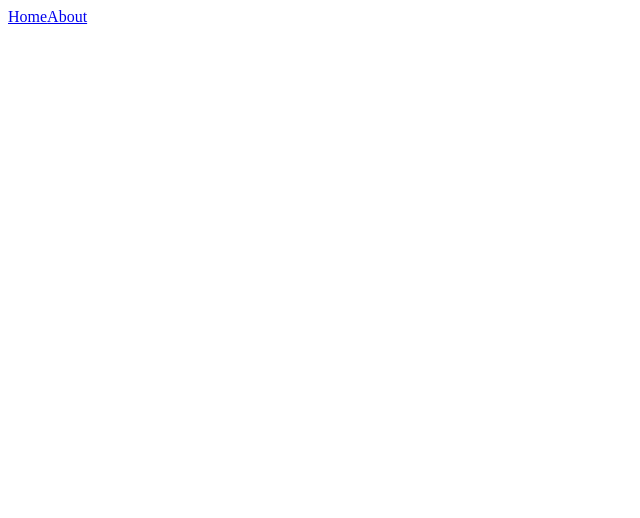
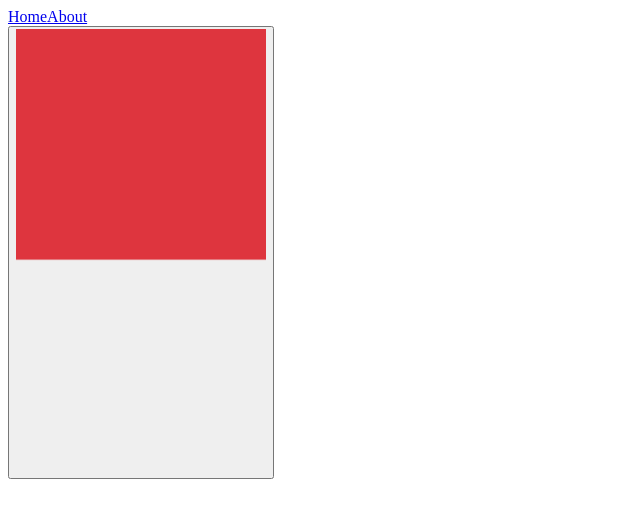
Before and after one commit to 0x002500/red-packet, a Vue app: page / in a window 1280 px wide. Shown: the top 518 px of the page, without its empty margins (0-640 px from the left). Built offline with nearby package versions, Linux system fonts and the light colour scheme.

Commit message:
[feat] add a based button

```diff
--- a/src/views/HomeView.vue
+++ b/src/views/HomeView.vue
@@ -3,7 +3,11 @@
 </script>
 
 <template>
-  <main>
+  <button><img class="red-packet" src="../../public/red-packet.png" alt="The picture for an red packet" /></button>
+</template>
 
-  </main>
-</template>
+<style>
+  .red-packet {
+    width: 250px;
+  }
+</style>
```
Also changed, not shown: public/red-packet.png (added).
